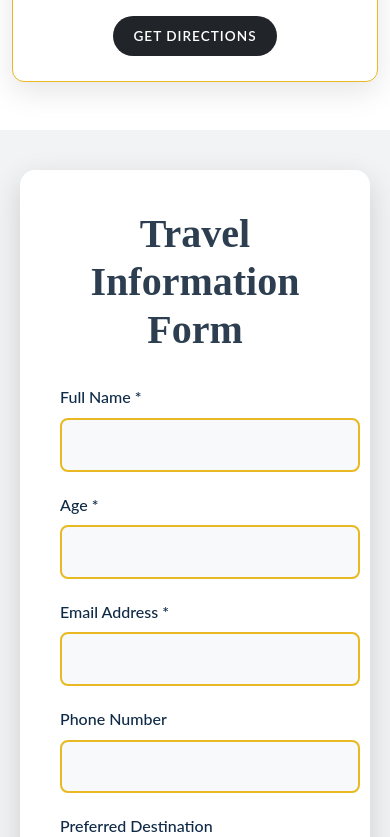
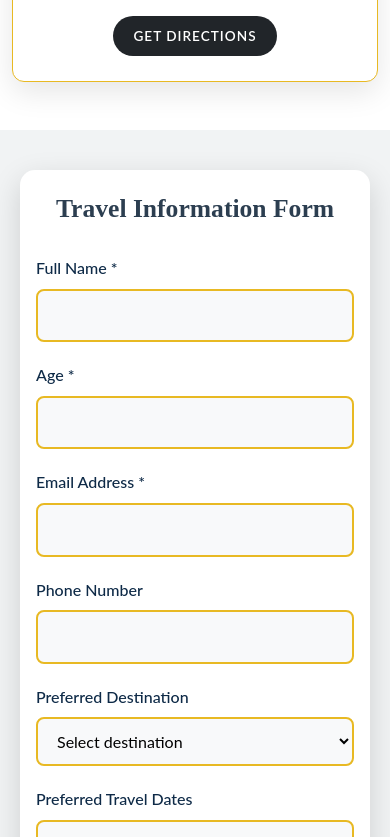
Before and after one commit to manahilnasir/turkify-travel-website, a React (Vite) app: page /contact-us in a window 390 px wide. Shown: the part 1480-2317 px from the top of the page. Built offline with nearby package versions, Linux system fonts and the light colour scheme.

Commit message:
Improve UI

```diff
--- a/src/App.css
+++ b/src/App.css
@@ -513,7 +513,6 @@ footer a:hover {
 .user-form-container {
     padding: 40px 20px;
     background-color: #f1f3f4;
-    min-height: 100vh;
 }
 
 .user-form-card {
@@ -523,6 +522,9 @@ footer a:hover {
     border-radius: 15px;
     box-shadow: 0 10px 30px rgba(0,0,0,0.15);
     padding: 40px;
+    width: 100%;
+    box-sizing: border-box;
+    overflow: hidden;
 }
 
 .user-form-title {
@@ -535,7 +537,7 @@ footer a:hover {
 
 .user-form-grid {
     display: grid;
-    grid-template-columns: repeat(auto-fit, minmax(300px, 1fr));
+    grid-template-columns: repeat(auto-fit, minmax(min(100%, 280px), 1fr));
     gap: 20px;
     margin-bottom: 30px;
 }
@@ -787,6 +789,25 @@ html, body {
     .tour-preview-card img {
         width: 100%;
     }
+
+    /* UserForm card padding on mobile */
+    .user-form-card {
+        padding: 24px 16px;
+    }
+
+    .user-form-title {
+        font-size: 1.6rem;
+    }
+
+    .user-form-grid {
+        grid-template-columns: 1fr;
+    }
+
+    .user-form-input,
+    .user-form-textarea {
+        width: 100%;
+        box-sizing: border-box;
+    }
 }
 
 @media (max-width: 480px) {
--- a/src/App1.jsx
+++ b/src/App1.jsx
@@ -9,6 +9,7 @@ import About from './component/About'
 import Info from './component/Info'
 import ContactUs from './component/ContactUs'
 import Layout from './component/Layout'
+import ScrollToTop from './component/ScrollToTop'
 const App1=()=>{
     //To clear Form previous Data
     useEffect(() => {
@@ -19,6 +20,7 @@ const App1=()=>{
     return(
         <>
          <BrowserRouter>
+        <ScrollToTop />
         <Routes>
         <Route path="/" element={<Layout />}>
           <Route index element={<Home />} />
--- /dev/null
+++ b/src/component/ScrollToTop.jsx
@@ -0,0 +1,14 @@
+import { useEffect } from 'react';
+import { useLocation } from 'react-router-dom';
+
+const ScrollToTop = () => {
+  const { pathname } = useLocation();
+
+  useEffect(() => {
+    window.scrollTo({ top: 0, behavior: 'instant' });
+  }, [pathname]);
+
+  return null;
+};
+
+export default ScrollToTop;
```
